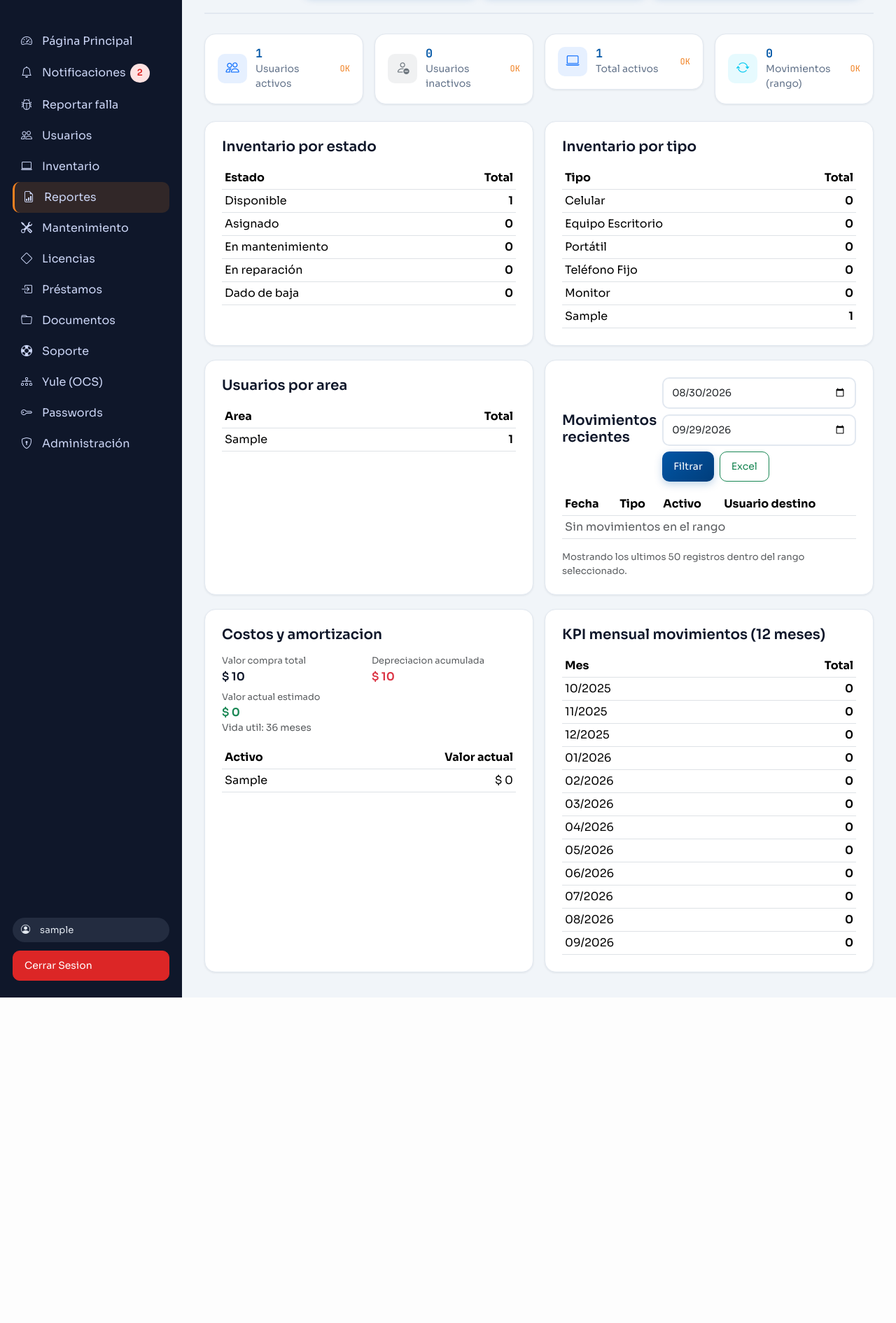
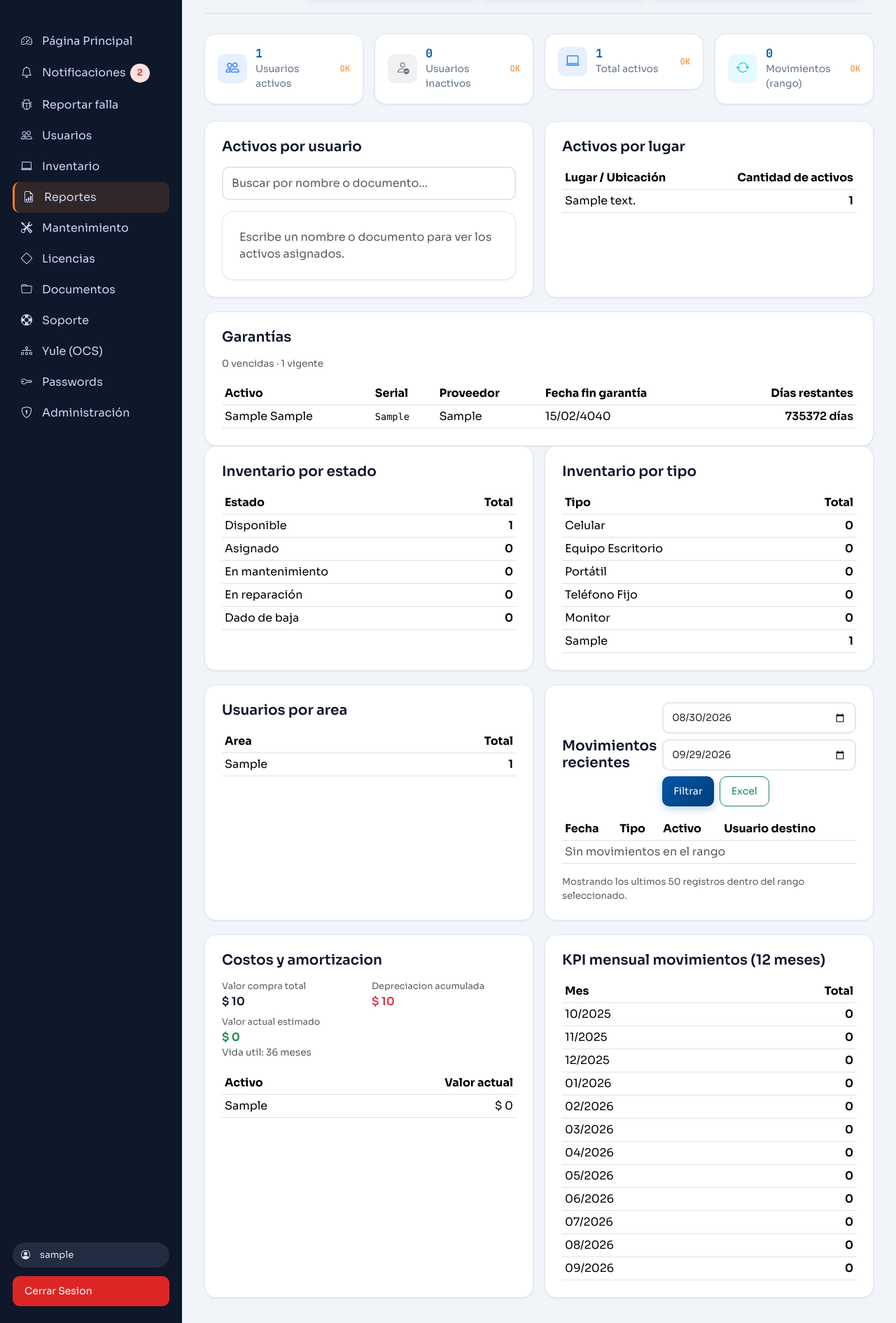
Before and after one commit to b41r0nn/SysAdmin, a Django app: page /reports/ in a window 1280 px wide. Shown: the part 139-2029 px from the top of the page at 70% size. Before the commit the page ends 1564 px from the top, so only its background shows below. Run offline with Django 4.2, Linux system fonts and the light colour scheme; a user stored in the database is signed in; tables that the repository leaves empty hold one stand-in row (values such as "Sample post"); parts of the project's set-up code (start-up, migrations or seed data) failed here and were passed over; some libraries are stand-ins or nearby versions.

Commit message:
cambios mayores en reportes

```diff
--- a/backend/reports/templates/reports/index.html
+++ b/backend/reports/templates/reports/index.html
@@ -77,6 +77,112 @@
         <div class="stat-label">Movimientos (rango)</div>
       </div>
       <div class="stat-trend">OK</div>
+    </div>
+  </div>
+</div>
+
+<div class="row g-3">
+  <div class="col-lg-6">
+    <div class="sa-card p-4 h-100">
+      <h5 class="fw-semibold mb-3">Activos por usuario</h5>
+      <input
+        class="form-control"
+        type="text"
+        name="q"
+        placeholder="Buscar por nombre o documento…"
+        autocomplete="off"
+        hx-get="{% url 'reports:activos_por_usuario' %}"
+        hx-trigger="input changed delay:350ms, search"
+        hx-target="#reporte-usuario"
+        hx-swap="innerHTML"
+      >
+      <div
+        class="mt-3"
+        id="reporte-usuario"
+        hx-get="{% url 'reports:activos_por_usuario' %}"
+        hx-trigger="load"
+        hx-swap="innerHTML"
+      ></div>
+    </div>
+  </div>
+  <div class="col-lg-6">
+    <div class="sa-card p-4 h-100">
+      <h5 class="fw-semibold mb-3">Activos por lugar</h5>
+      <div class="table-responsive">
+        <table class="table table-sm align-middle mb-0">
+          <thead>
+            <tr>
+              <th>Lugar / Ubicación</th>
+              <th class="text-end">Cantidad de activos</th>
+            </tr>
+          </thead>
+          <tbody>
+            {% for item in activos_por_lugar %}
+            <tr>
+              <td>{{ item.ubicacion_fisica }}</td>
+              <td class="text-end fw-semibold">{{ item.total }}</td>
+            </tr>
+            {% empty %}
+            <tr>
+              <td colspan="2" class="text-muted">Sin ubicaciones registradas</td>
+            </tr>
+            {% endfor %}
+          </tbody>
+        </table>
+      </div>
+    </div>
+  </div>
+</div>
+
+<div class="row g-3 mt-1">
+  <div>
+    <div class="sa-card p-4">
+      <h5 class="fw-semibold mb-3">Garantías</h5>
+      <p class="text-muted mb-3" style="font-size:.85rem;">
+        {{ garantia_vencidos|length }} vencid{{ garantia_vencidos|length|pluralize:"a,as" }}
+        · {{ garantia_vigentes|length }} vigente{{ garantia_vigentes|length|pluralize }}
+      </p>
+      <div class="table-responsive">
+        <table class="table table-sm align-middle mb-0">
+          <thead>
+            <tr>
+              <th>Activo</th>
+              <th>Serial</th>
+              <th>Proveedor</th>
+              <th>Fecha fin garantía</th>
+              <th class="text-end">Días restantes</th>
+            </tr>
+          </thead>
+          <tbody>
+            {% for item in garantia_vencidos %}
+            <tr class="bg-danger bg-opacity-10">
+              <td>{{ item.activo.marca }} {{ item.activo.modelo }}</td>
+              <td class="font-monospace" style="font-size:.85rem;">{{ item.activo.serial }}</td>
+              <td>{{ item.activo.proveedor|default:"—" }}</td>
+              <td>{{ item.vencimiento|date:"d/m/Y" }}</td>
+              <td class="text-end">
+                <span class="badge bg-danger">Vencido</span>
+              </td>
+            </tr>
+            {% endfor %}
+            {% for item in garantia_vigentes %}
+            <tr>
+              <td>{{ item.activo.marca }} {{ item.activo.modelo }}</td>
+              <td class="font-monospace" style="font-size:.85rem;">{{ item.activo.serial }}</td>
+              <td>{{ item.activo.proveedor|default:"—" }}</td>
+              <td>{{ item.vencimiento|date:"d/m/Y" }}</td>
+              <td class="text-end fw-semibold">{{ item.dias_restantes }} días</td>
+            </tr>
+            {% empty %}
+            {% if not garantia_vencidos %}
+            <tr>
+              <td colspan="5" class="text-muted">Ningún activo con garantía registrada</td>
+            </tr>
+            {% endif %}
+            {% endfor %}
+          </tbody>
+        </table>
+      </div>
     </div>
   </div>
 </div>
--- /dev/null
+++ b/backend/reports/templates/reports/partials/activos_usuario.html
@@ -0,0 +1,43 @@
+<div class="sa-card p-4">
+  {% if not q %}
+    <p class="text-muted mb-0">Escribe un nombre o documento para ver los activos asignados.</p>
+  {% elif not usuario %}
+    <p class="text-muted mb-0">Sin resultados para «{{ q }}».</p>
+  {% else %}
+    <div class="d-flex flex-column flex-md-row align-items-start align-items-md-center justify-content-between gap-2 mb-3">
+      <div>
+        <h5 class="fw-semibold mb-1">{{ usuario.nombre_completo }}</h5>
+        <div class="text-muted" style="font-size:.85rem;">
+          {{ usuario.cargo|default:"—" }}{% if usuario.cargo %} · {% endif %}{{ usuario.area|default:"" }}
+        </div>
+      </div>
+      <span class="badge bg-primary bg-opacity-10 text-primary" style="font-size:.8rem;">
+        {{ asignaciones|length }} activo{{ asignaciones|length|pluralize }} asignado{{ asignaciones|length|pluralize }}
+      </span>
+    </div>
+    <div class="table-responsive">
+      <table class="table table-sm align-middle mb-0">
+        <thead>
+          <tr>
+            <th>Activo</th>
+            <th>Serial</th>
+            <th>Fecha de asignación</th>
+          </tr>
+        </thead>
+        <tbody>
+          {% for asignacion in asignaciones %}
+          <tr>
+            <td>{{ asignacion.activo.marca }} {{ asignacion.activo.modelo }}</td>
+            <td class="font-monospace" style="font-size:.85rem;">{{ asignacion.activo.serial }}</td>
+            <td>{{ asignacion.fecha_asignacion|date:"d/m/Y" }}</td>
+          </tr>
+          {% empty %}
+          <tr>
+            <td colspan="3" class="text-muted">Sin activos asignados actualmente.</td>
+          </tr>
+          {% endfor %}
+        </tbody>
+      </table>
+    </div>
+  {% endif %}
+</div>
--- a/backend/reports/urls.py
+++ b/backend/reports/urls.py
@@ -6,6 +6,7 @@ app_name = "reports"
 
 urlpatterns = [
     path("", views.index, name="index"),
+    path("activos-por-usuario/", views.activos_por_usuario, name="activos_por_usuario"),
     path("inventario/pdf/", views.inventario_pdf, name="inventario_pdf"),
     path("usuarios/pdf/", views.usuarios_pdf, name="usuarios_pdf"),
     path("inventario/excel/", views.inventario_excel, name="inventario_excel"),
--- a/backend/reports/views.py
+++ b/backend/reports/views.py
@@ -212,6 +212,40 @@ def _build_costos(rango_fin, vida_util_meses=36):
     }
 
 
+def _build_garantias():
+    """Lista de activos con fecha de vencimiento de garantía calculable.
+
+    Usa campos existentes (fecha_compra, garantia_fabrica_meses,
+    garantia_extendida, anios_garantia_extendida, proveedor). La fecha fin
+    de garantía es la property Activo.fecha_vencimiento_garantia.
+    Devuelve (vencidos, vigentes), cada uno ordenado por días restantes
+    ascendente (vencidos = los más vencidos primero, con días negativos).
+    """
+    hoy = timezone.now().date()
+    items = []
+    for activo in Activo.objects.exclude(fecha_compra__isnull=True).exclude(
+        garantia_fabrica_meses__isnull=True
+    ):
+        vencimiento = activo.fecha_vencimiento_garantia
+        if vencimiento is None:
+            continue
+        items.append({
+            "activo": activo,
+            "vencimiento": vencimiento,
+            "dias_restantes": (vencimiento - hoy).days,
+        })
+
+    vencidos = sorted(
+        (i for i in items if i["dias_restantes"] < 0),
+        key=lambda i: i["dias_restantes"],
+    )
+    vigentes = sorted(
+        (i for i in items if i["dias_restantes"] >= 0),
+        key=lambda i: i["dias_restantes"],
+    )
+    return vencidos, vigentes
+
+
 def _build_report_context(rango_inicio, rango_fin):
     activos_por_estado, activos_por_tipo = _build_activos_resumen()
     movimientos_mensuales = _build_movimientos_mensuales(rango_fin)
@@ -231,6 +265,8 @@ def _build_report_context(rango_inicio, rango_fin):
         .order_by("-fecha", "-fecha_creacion")
     )
 
+    garantia_vencidos, garantia_vigentes = _build_garantias()
+
     return {
         "rango_inicio": rango_inicio,
         "rango_fin": rango_fin,
@@ -248,6 +284,14 @@ def _build_report_context(rango_inicio, rango_fin):
         "costos_valor_actual": costos["valor_actual"],
         "costos_items": costos["items"],
         "costos_vida_util": costos["vida_util"],
+        "activos_por_lugar": (
+            Activo.objects.exclude(ubicacion_fisica="")
+            .values("ubicacion_fisica")
+            .annotate(total=Count("id"))
+            .order_by("-total", "ubicacion_fisica")
+        ),
+        "garantia_vencidos": garantia_vencidos,
+        "garantia_vigentes": garantia_vigentes,
     }
 
 
@@ -453,6 +497,37 @@ def index(request):
 
     context = _build_report_context(rango_inicio, rango_fin)
     return render(request, "reports/index.html", context)
+
+
+@requiere_permiso("reportes", "lectura")
+def activos_por_usuario(request):
+    """Partial HTMX: una sola tarjeta con los activos actualmente asignados
+    al usuario que coincide con la búsqueda. Sin búsqueda o sin coincidencia
+    devuelve una tarjeta placeholder (nunca un error)."""
+    q = request.GET.get("q", "").strip()
+    usuario = None
+    asignaciones = []
+
+    if q:
+        usuarios = list(
+            Usuario.objects.filter(
+                Q(nombre_completo__icontains=q)
+                | Q(documento_identidad__icontains=q)
+            ).order_by("nombre_completo")[:5]
+        )
+        if usuarios:
+            usuario = usuarios[0]
+            asignaciones = (
+                Asignacion.objects.filter(usuario=usuario, activa=True)
+                .select_related("activo")
+                .order_by("-fecha_asignacion")
+            )
+
+    return render(request, "reports/partials/activos_usuario.html", {
+        "q": q,
+        "usuario": usuario,
+        "asignaciones": asignaciones,
+    })
 
 
 @requiere_permiso("reportes", "lectura")
--- a/backend/templates/base.html
+++ b/backend/templates/base.html
@@ -43,7 +43,7 @@
                 {% tiene_permiso 'administracion' 'lectura' as puede_administracion %}
                 {% tiene_permiso 'soporte' 'lectura' as puede_soporte %}
                 {% tiene_permiso 'licencias' 'lectura' as puede_licencias %}
-                {% tiene_permiso 'prestamos' 'lectura' as puede_prestamos %}
+                {% comment %} {% tiene_permiso 'prestamos' 'lectura' as puede_prestamos %} {% endcomment %}
                 <a class="nav-link {% if request.resolver_match.app_name == 'core' %}active{% endif %}" href="{% url 'core:dashboard' %}">
                     <i class="bi bi-speedometer2 me-2"></i>Página Principal
                 </a>
@@ -82,11 +82,13 @@
                     <i class="bi bi-diamond me-2"></i>Licencias
                 </a>
                 {% endif %}
+                {% comment %}
                 {% if puede_prestamos %}
                 <a class="nav-link {% if request.resolver_match.app_name == 'prestamos' %}active{% endif %}" href="{% url 'prestamos:lista' %}">
                     <i class="bi bi-box-arrow-in-right me-2"></i>Préstamos
                 </a>
                 {% endif %}
+                {% endcomment %}
                 {% if puede_documentos %}
                 <a class="nav-link {% if request.resolver_match.app_name == 'documentos' %}active{% endif %}" href="{% url 'documentos:lista' %}">
                     <i class="bi bi-folder me-2"></i>Documentos
```
Also changed, not shown: backend/reports/tests.py (+101 -0 lines).
